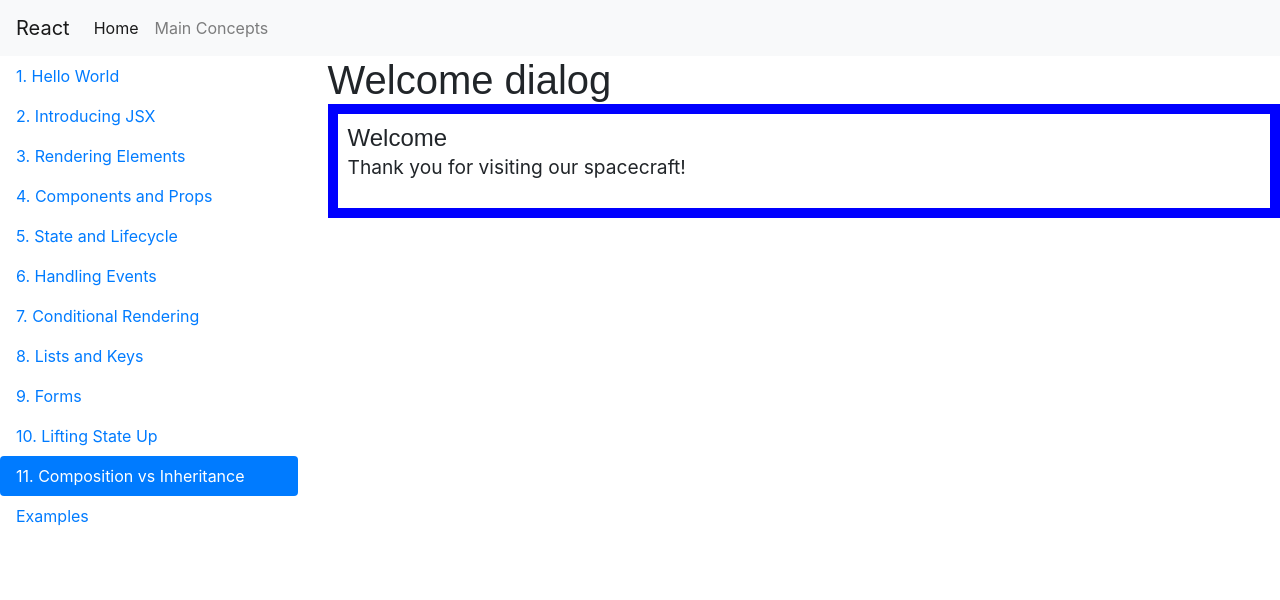
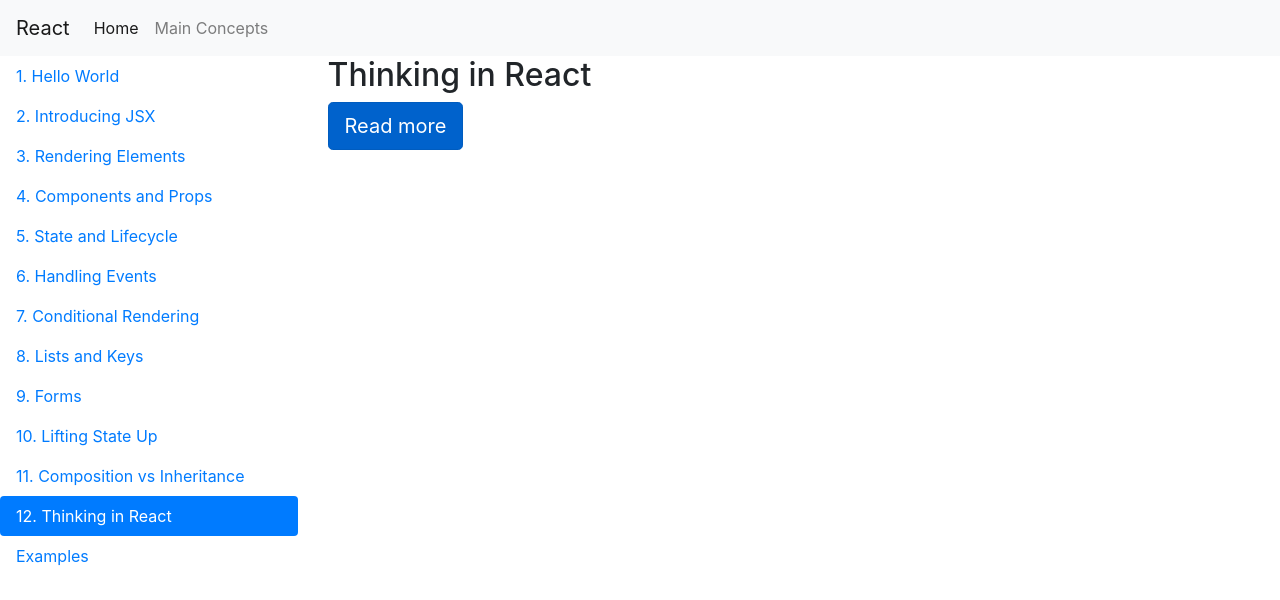
Before and after one commit to vietduy1512/react-indepth, a React (Create React App) app in the folder react-concepts/: page /main-concepts in a window 1280 px wide. Shown: the top 600 px of the page. Built offline with nearby package versions, Linux system fonts and the light colour scheme.

Commit message:
Implement "Thinking in React" section

```diff
--- /dev/null
+++ b/react-concepts/src/components/main-concepts/12.thinking-in-react/index.js
@@ -0,0 +1,13 @@
+import React from "react";
+
+function ThinkingInReact() {
+  const url = "https://reactjs.org/docs/thinking-in-react.html";
+  return (
+    <>
+      <h2>Thinking in React</h2>
+      <a href={url} class="btn btn-primary btn-lg active" role="button" aria-pressed="true">Read more</a>
+    </>
+  )
+}
+
+export default ThinkingInReact;
--- a/react-concepts/src/components/main-concepts/components.js
+++ b/react-concepts/src/components/main-concepts/components.js
@@ -11,6 +11,7 @@
 import Form from './9.forms';
 import LiftingStateUp from './10.lifting-state-up';
 import Composition from './11.composition-vs-inheritance';
+import ThinkingInReact from './12.thinking-in-react';
 
 const components = [
     {
@@ -64,10 +65,15 @@
         content: <LiftingStateUp />
     },
     {
-        isSelected: true,
         title: "11. Composition vs Inheritance",
         id: "v-pills-composition-vs-Inheritance",
         content: <Composition />
+    },
+    {
+        isSelected: true,
+        title: "12. Thinking in React",
+        id: "v-pills-thinking-in-react",
+        content: <ThinkingInReact />
     },
     {
         title: "Examples",
```
